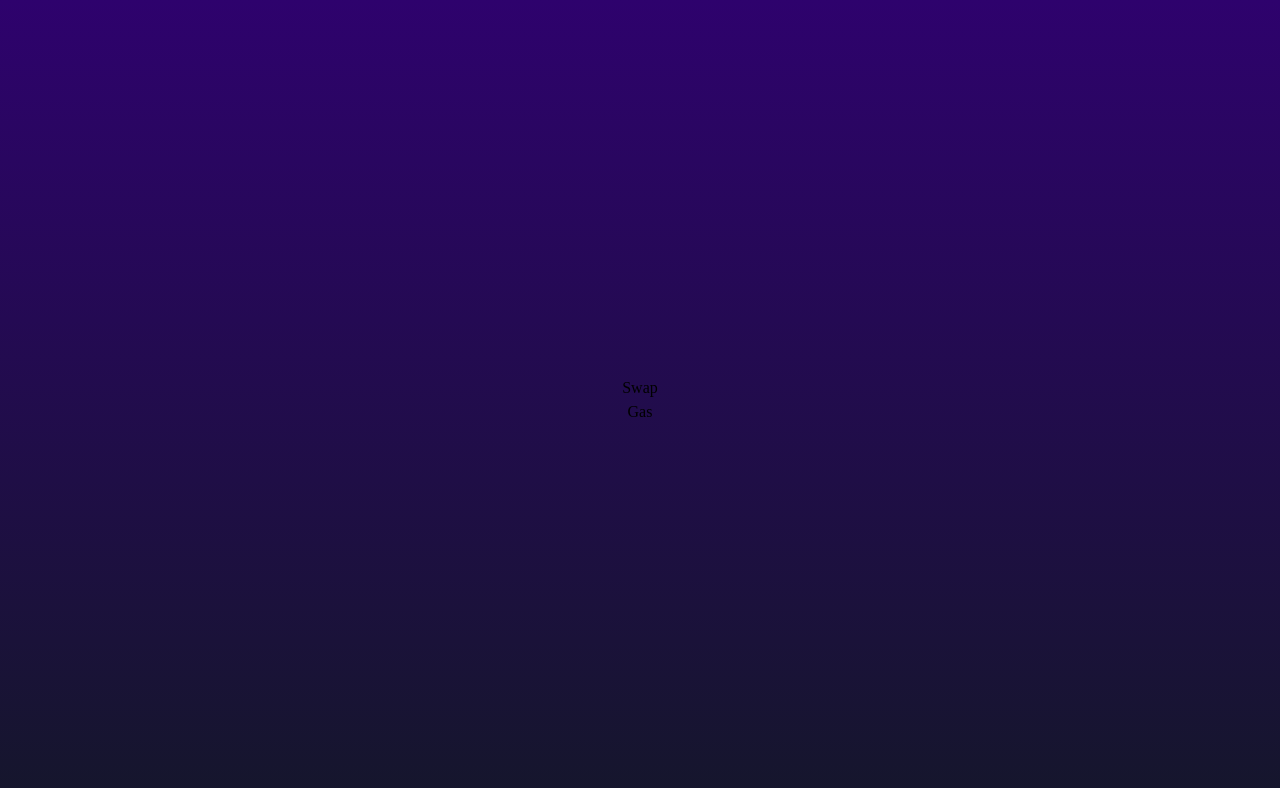
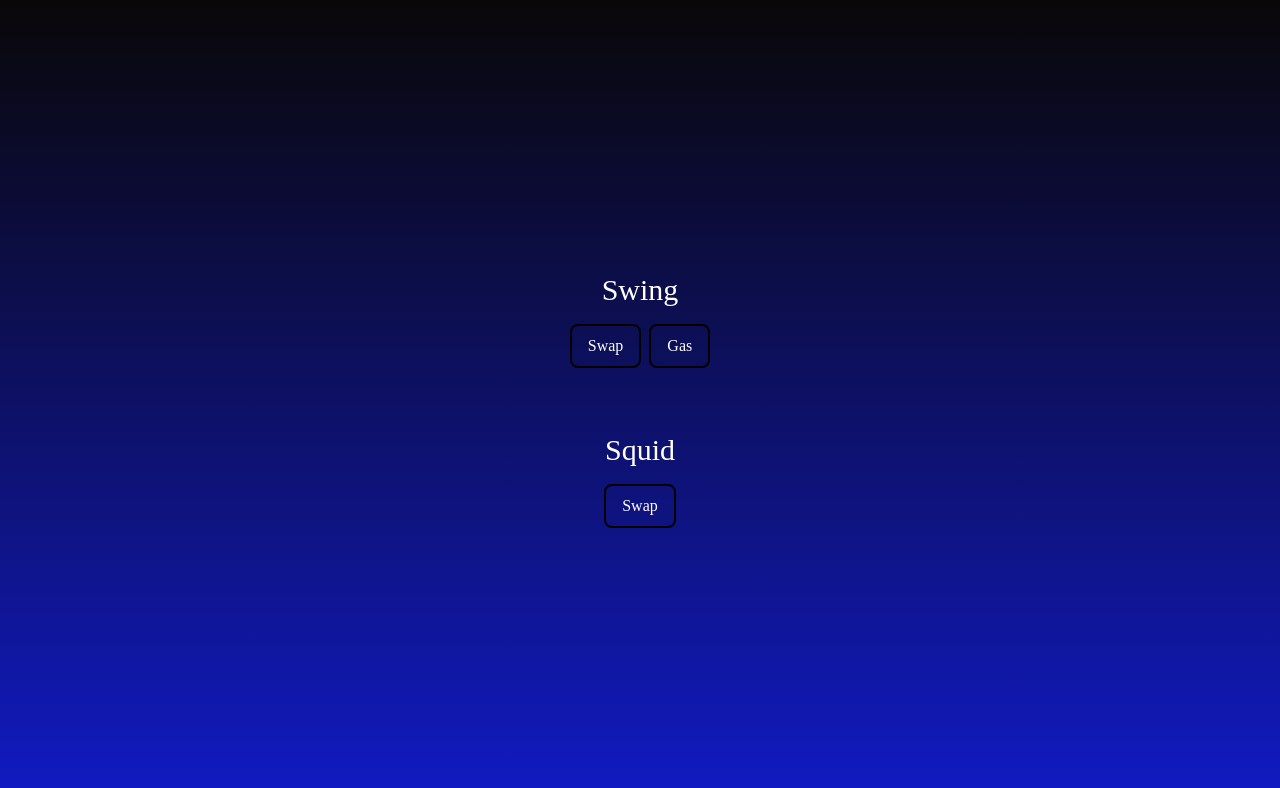
Before and after one commit to CJskii/Easy-Token-Bridge, a Next.js app: page / in a window 1280 px wide. Shown: the top 788 px of the page. Built offline with nearby package versions, Linux system fonts and the light colour scheme.

Commit message:
add squid swap widget

```diff
--- /dev/null
+++ b/components/squid/Swap.tsx
@@ -0,0 +1,66 @@
+import { SquidWidget } from "@0xsquid/widget";
+
+const Swap = () => {
+  return (
+    <SquidWidget
+      config={{
+        integratorId: "swapper-swap-widget",
+        companyName: "Squid",
+        slippage: 1, // default slippage
+        style: {
+          neutralContent: "#9DA7B1",
+          baseContent: "#FFFDFD",
+          base100: "#434565",
+          base200: "#202230",
+          base300: "#161522",
+          error: "#ED6A5E",
+          warning: "#FFB155",
+          success: "#62C555",
+          primary: "#AB67CB",
+          secondary: "#37394C",
+          secondaryContent: "#B2BCD3",
+          neutral: "#383A4C",
+          roundedBtn: "24px",
+          roundedBox: "20px",
+          roundedDropDown: "0px",
+          advanced: {
+            transparentWidget: false,
+          },
+        },
+        hideAnimations: true,
+        infiniteApproval: true,
+        apiUrl: "https://api.0xsquid.com",
+        mainLogoUrl: "",
+
+        priceImpactWarnings: {
+          warning: 3,
+          critical: 5,
+        },
+        initialFromChainId: 42161, // Arbitrum
+        initialToChainId: 1284, // Moonbeam
+        favTokens: [
+          {
+            address: "0x539bdE0d7Dbd336b79148AA742883198BBF60342", // Token address for MAGIC
+            chainId: 42161, // Chain ID for Arbitrum
+          },
+          {
+            address: "0x0E358838ce72d5e61E0018a2ffaC4bEC5F4c88d2", // Token address for STELLA
+            chainId: 1284, // Chain ID for Moonbeam
+          },
+        ],
+        defaultTokens: [
+          {
+            address: "0xd4d42F0b6DEF4CE0383636770eF773390d85c61A", // Token address for SUSHI
+            chainId: 42161, // Chain ID for Arbitrum
+          },
+          {
+            address: "0xEeeeeEeeeEeEeeEeEeEeeEEEeeeeEeeeeeeeEEeE", // Token address for GLMR
+            chainId: 1284, // Chain ID for Moonbeam
+          },
+        ],
+      }}
+    />
+  );
+};
+
+export default Swap;
--- a/components/swing/Gas.tsx
+++ b/components/swing/Gas.tsx
@@ -2,7 +2,7 @@ import { Gas } from "@swing.xyz/ui";
 import "@swing.xyz/ui/theme.css";
 
 const GasWidget = () => {
-  return <Gas projectId="swapper" />;
+  return <Gas projectId="swapper" environment="production" />;
 };
 
 export default GasWidget;
--- a/components/swing/Swap.tsx
+++ b/components/swing/Swap.tsx
@@ -2,7 +2,7 @@ import { Swap } from "@swing.xyz/ui";
 import "@swing.xyz/ui/theme.css";
 
 const SwapWidget = () => {
-  return <Swap projectId="swapper" />;
+  return <Swap projectId="swapper" environment="testnet" />;
 };
 
 export default SwapWidget;
--- a/next.config.mjs
+++ b/next.config.mjs
@@ -17,6 +17,7 @@ const config = {
     locales: ["en"],
     defaultLocale: "en",
   },
+  transpilePackages: ["@0xsquid/widget"],
 };
 
 export default config;
--- a/package.json
+++ b/package.json
@@ -9,6 +9,7 @@
     "start": "next start"
   },
   "dependencies": {
+    "@0xsquid/widget": "^1.6.19",
     "@swing.xyz/ui": "^0.44.0",
     "@t3-oss/env-nextjs": "^0.7.0",
     "next": "^14.0.0",
--- a/src/pages/_app.tsx
+++ b/src/pages/_app.tsx
@@ -1,9 +1,21 @@
 import { type AppType } from "next/dist/shared/lib/utils";
+import Head from "next/head";
 
 import "~/styles/globals.css";
 
 const MyApp: AppType = ({ Component, pageProps }) => {
-  return <Component {...pageProps} />;
+  return (
+    <>
+      <Head>
+        <title>Create T3 App</title>
+        <meta name="description" content="Generated by create-t3-app" />
+        <link rel="icon" href="/favicon.ico" />
+      </Head>
+      <main className="flex min-h-screen flex-col items-center justify-center bg-gradient-to-b from-[#090707] to-[#111ac3]">
+        <Component {...pageProps} />
+      </main>
+    </>
+  );
 };
 
 export default MyApp;
--- a/src/pages/index.tsx
+++ b/src/pages/index.tsx
@@ -4,15 +4,32 @@ import Link from "next/link";
 export default function Home() {
   return (
     <>
-      <Head>
-        <title>Create T3 App</title>
-        <meta name="description" content="Generated by create-t3-app" />
-        <link rel="icon" href="/favicon.ico" />
-      </Head>
-      <main className="flex min-h-screen flex-col items-center justify-center bg-gradient-to-b from-[#2e026d] to-[#15162c]">
-        <Link href="/swap"> Swap </Link>
-        <Link href="/gas"> Gas </Link>
-      </main>
+      <div className="flex flex-col items-center justify-center gap-4 p-8">
+        <h1 className="text-3xl text-white">Swing</h1>
+        <div className="flex items-center justify-center gap-2">
+          <Link
+            href="/swing-swap"
+            className="rounded-lg border-2 border-black px-4 py-2 text-white"
+          >
+            Swap{" "}
+          </Link>
+          <Link
+            href="/swing-gas"
+            className="rounded-lg border-2 border-black px-4 py-2 text-white"
+          >
+            Gas
+          </Link>
+        </div>
+      </div>
+      <div className="flex flex-col items-center justify-center gap-4 p-8">
+        <h1 className="text-3xl text-white">Squid</h1>
+        <Link
+          href="/squid-swap"
+          className="rounded-lg border-2 border-black px-4 py-2 text-white"
+        >
+          Swap{" "}
+        </Link>
+      </div>
     </>
   );
 }
--- /dev/null
+++ b/src/pages/squid-swap.tsx
@@ -0,0 +1,7 @@
+import Swap from "components/squid/Swap";
+
+const SquidSwap = () => {
+  return <Swap />;
+};
+
+export default SquidSwap;
```
Also changed, not shown: src/pages/swing-gas.tsx (renamed from src/pages/gas.tsx), src/pages/swing-swap.tsx (renamed from src/pages/swap.tsx), 2 other files (tests, documents, lock files or other folders).
